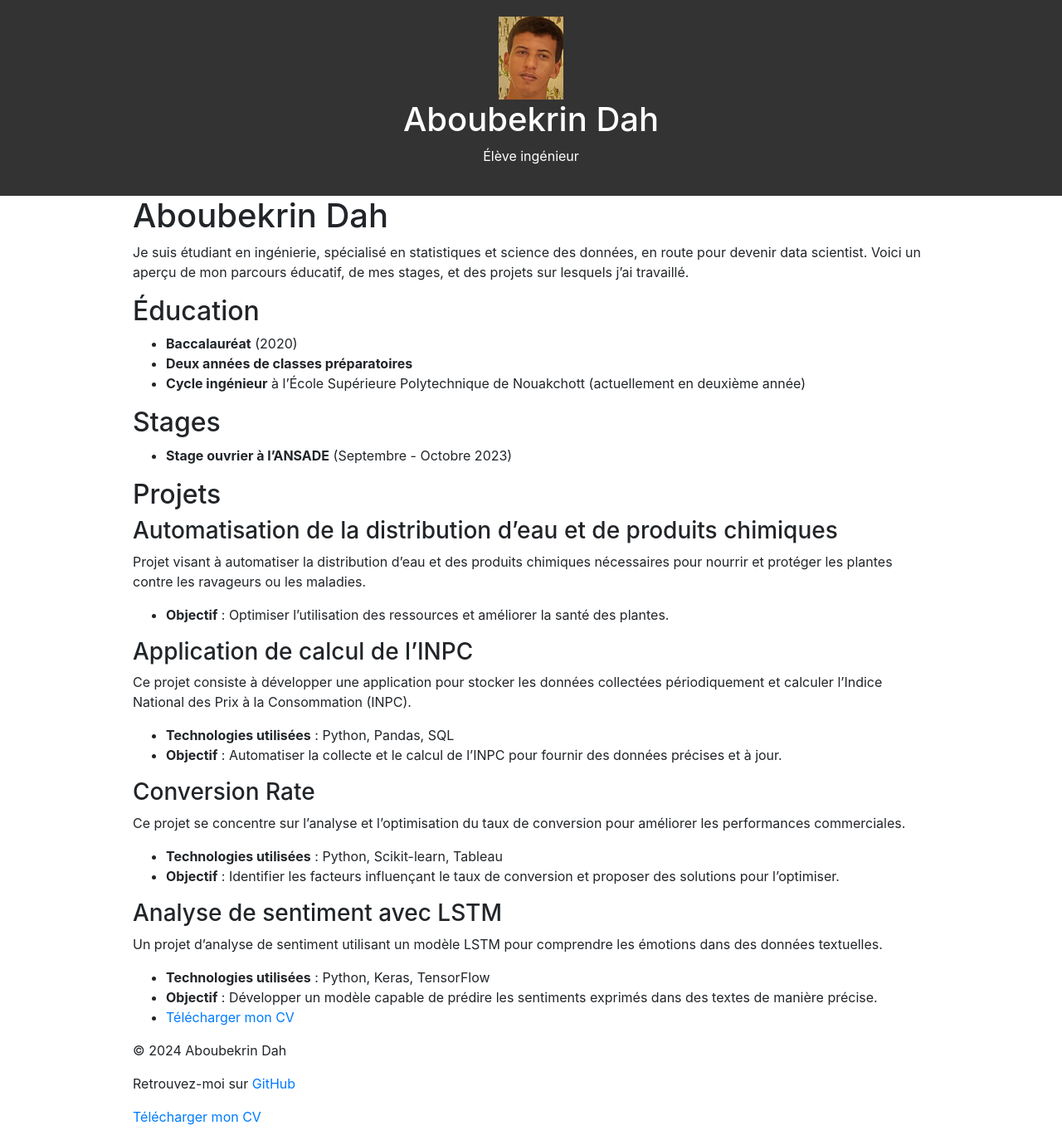
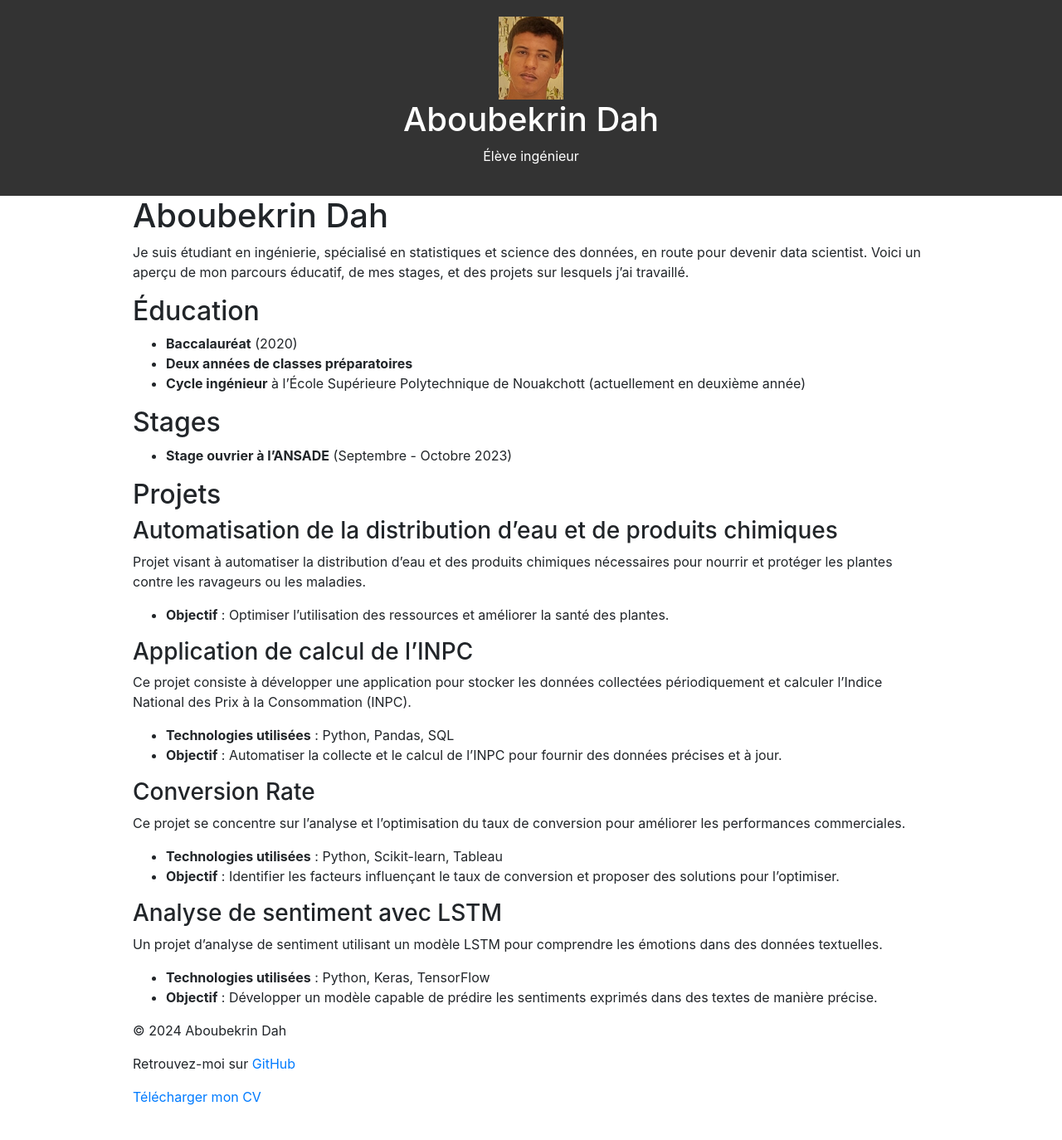
Before and after one commit to Aboubekrin22038/aboubekrin22038.github.io, a Jekyll site: the page built from index.md, in a window 1280 px wide. Shown: the whole page at 83% size. Built offline with Jekyll 4.4.1, drawn with Linux system fonts in a browser that asks for light colours; after the commit the page ends 1350 px from its top, so only the background shows below that.

Commit message:
Update index.md

```diff
--- a/index.md
+++ b/index.md
@@ -42,5 +42,3 @@ Un projet d'analyse de sentiment utilisant un modèle LSTM pour comprendre les
 
 - **Technologies utilisées** : Python, Keras, TensorFlow
 - **Objectif** : Développer un modèle capable de prédire les sentiments exprimés dans des textes de manière précise.
--
-[Télécharger mon CV](CV_22038.pdf)
```
